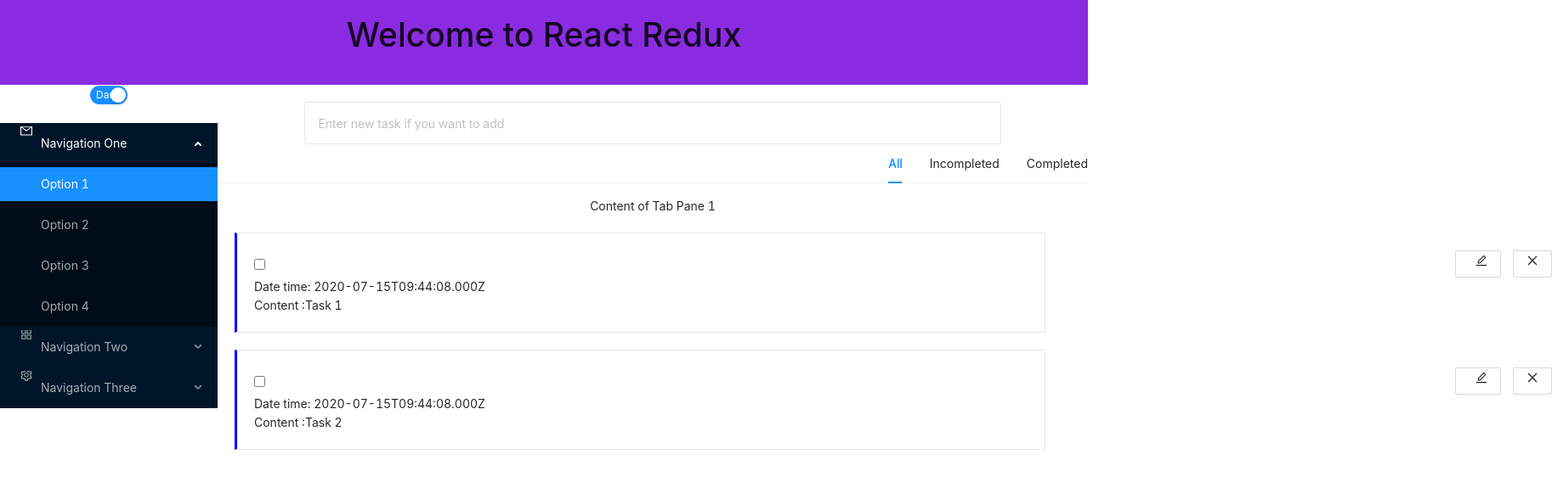
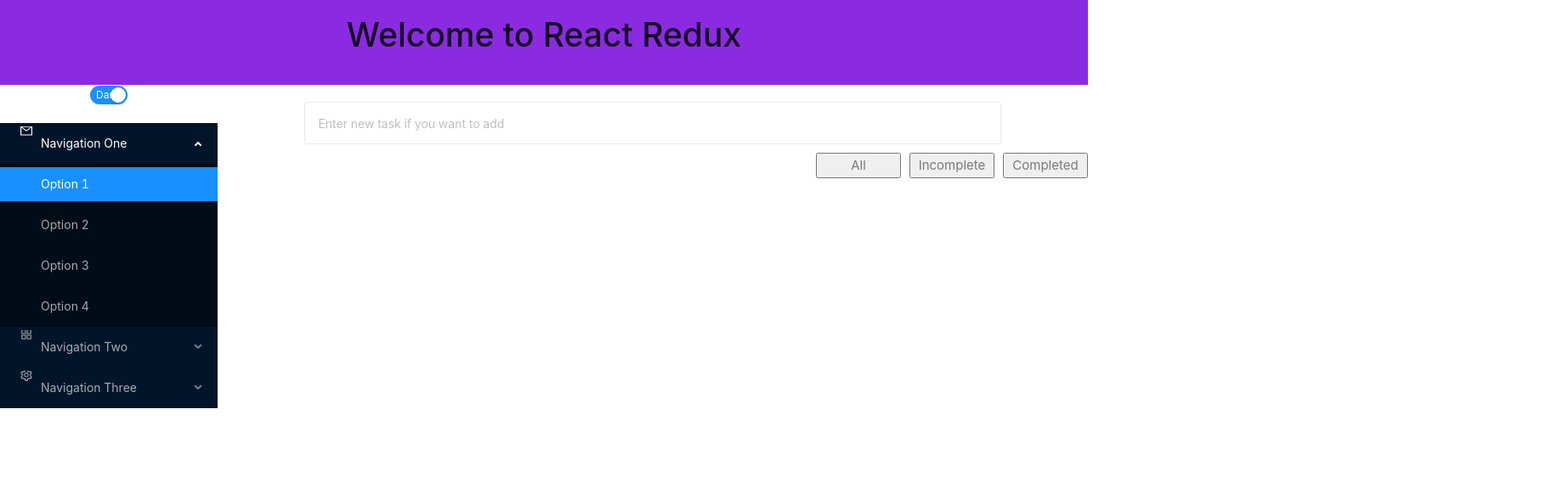
Before and after one commit to htactive-camht/Todo_List_redux, a React (Create React App) app: page / in a window 1280 px wide. Shown: the top 568 px of the page at 85% size, 1826 px wide, since content can reach past the window. Built offline with nearby package versions, Linux system fonts and the light colour scheme.

Commit message:
create function check task

```diff
--- a/package.json
+++ b/package.json
@@ -14,7 +14,8 @@
     "react-redux": "^7.1.3",
     "react-scripts": "3.4.1",
     "redux": "^4.0.5",
-    "redux-thunk": "^2.3.0"
+    "redux-thunk": "^2.3.0",
+    "uuid": "^8.2.0"
   },
   "scripts": {
     "start": "react-scripts start",
--- a/src/actions/index.js
+++ b/src/actions/index.js
@@ -9,7 +9,7 @@
 }
 
 export const addTaskList = (task) => {
-    console.log("đã vào action", task);
+
     return {
         type: ADD_TASK,
         payload: task
@@ -17,22 +17,25 @@
 }
 
 export const deleteTask = (id) => {
-      console.log('deleteTask íd',id);
+
     return {
         type: DELETE_TASK,
         payload: id
     }
 }
 
-export const checkTask = (id) => {
-    console.log('check Task',id);
-  return {
-      type: CHECK_TASK,
-      payload: id
-  }
-}
+// export const checkTask = (id ) => {
+//     console.log('check Task',id);
+//     return ({
+//         type: UPDATE_TASK,
+//         payload: {
+//             id:id,
+//         }
+//     })
+// }
+
  export const updateTask = (id, text) => {
-     console.log("action Log:", text);
+
     return ({
         type: UPDATE_TASK,
         payload: {
@@ -42,3 +45,14 @@
     })
 
 }
+export const checkTask = (id, ischeck) => {
+
+   return ({
+       type: CHECK_TASK,
+       payload: {
+           id,
+           ischeck
+       }
+   })
+
+}
--- a/src/container/menu.js
+++ b/src/container/menu.js
@@ -1,6 +1,7 @@
 import React from 'react';
 import ReactDOM from 'react-dom';
 import 'antd/dist/antd.css';
+import "./menu.css";
 
 import { Menu, Switch } from 'antd';
 import { MailOutlined, AppstoreOutlined, SettingOutlined } from '@ant-design/icons';
--- a/src/container/tabs.js
+++ b/src/container/tabs.js
@@ -1,5 +1,7 @@
-import React from "react";
+import React, { Component } from "react";
 import "antd/dist/antd.css";
+import { connect } from 'react-redux';
+import TodoReduce from '../reducer/active_reducer';
 import { Tabs } from "antd";
 const { TabPane } = Tabs;
 
@@ -7,18 +9,28 @@
   console.log(key);
 }
 
-const Demo = () => (
+class Demo extends Component {
+    render() {
+        const { todo } = this.props;
+        console.log(todo.todoArr);
+        return (
           <Tabs defaultActiveKey="1" onChange={callback}>
           <TabPane tab="All" key="1">
-      Content of Tab Pane 1
+
           </TabPane>
           <TabPane tab="Incompleted" key="2">
-      Content of Tab Pane 2
+
           </TabPane>
           <TabPane tab="Completed" key="3">
-      Content of Tab Pane 3
+
           </TabPane>
         </Tabs>
-);
-
-export default Demo;
+        )
+    }
+}
+const mapStateProps = (state) => {
+    return {
+      todo: state.todo
+    }
+}
+export default connect(mapStateProps)(Demo)
--- a/src/container/taskList.js
+++ b/src/container/taskList.js
@@ -9,10 +9,16 @@
   checkTask,
 } from "../actions/index";
 import "./tasklist.css";
-import Demo from "./tabs";
 import { Row, Col, Input, Button } from "antd";
 import TextArea from "antd/lib/input/TextArea";
 import { EditOutlined, CloseOutlined, CheckOutlined } from "@ant-design/icons";
+import { Tabs } from "antd";
+import { v1 as uuid } from 'uuid';
+const { TabPane } = Tabs;
+
+function callback(key) {
+  console.log(key);
+}
 // import TodoReduce from "../reducer/active_reducer";
 // import UPDATE_TASK from "../reducer/active_reducer";
 
@@ -21,7 +27,15 @@
     NewTodo: "",
     edit: false,
     cloneValue: "",
+    completed: false,
+    todoList: []
   };
+
+componentWillReceiveProps (nextProps) {
+  return this.setState({ todoList: nextProps.todo});
+
+  }
+
 
   EnterInput = (e) => {
     const d = new Date();
@@ -38,6 +52,7 @@
         dispatch(
           addTaskList({
             //  Delete space character
+            id: uuid(),
             name: this.state.NewTodo.split(" ").join(""),
             color: this.getRandomColor(),
             date: n,
@@ -67,22 +82,26 @@
     }));
   };
 
-  checkTaskByID = () => {
+  checkTaskByID = (id, check) => {
+
     const { dispatch } = this.props;
-    this.setState((state) => ({
-      completed: !state.completed,
-    }));
+
+    dispatch(checkTask(id, check));
   };
 
-  // updateTodoList = (index) => {
-  //   const { dispatch } = this.props;
-  //   dispatch(updateTask(index, this.state.NewTodo));
-  // this.setState((state) => ({
-  //   edit: !state.edit,
-  // }));
-  // };
+  handleAll = (id) => {
+    this.setState({ todoList: this.props.todo});
+  };
 
+   handleInCompleted = () => {
+     console.log("Incompleted", this.props.todo.filter(item => item.completed === false));
+    return this.setState({ todoList: this.props.todo.filter(item => item.completed === false)});
+   }
 
+   handleCompleted = () => {
+    console.log("completed", this.props.todo.filter(item => item.completed !== false));
+   return this.setState({ todoList: this.props.todo.filter(item => item.completed !== false)});
+  }
 
   closeCheck = () => {
     this.setState((state) => ({
@@ -93,25 +112,29 @@
   createTaskList() {
     const { editId } = this.state;
     const { dispatch } = this.props;
-    console.log(this.props.todo, "this.props.todo");
-    console.log('check tick', this.state.completed);
+
     if (!this.state.edit) {
       return (
         <div id="todolist">
-          {this.props.todo.map((eachTask, index) => (
+          {this.state.todoList.map((eachTask, index) => (
             <div key={index} id="divTodo" className="divTodo">
               <div className="divTodoHeader">
-                <input type="checkbox" className="input-checkbox" onClick = {() => this.checkTaskByID()}></input>
+                <input
+                  type="checkbox"
+                  className="input-checkbox"
+                  onClick={() => this.checkTaskByID(eachTask.id, !eachTask.completed)}
+                  checked={eachTask.completed}
+                ></input>
                 <Button
                   className="btnIcon"
-                  onClick={() => this.editUpdateTodoList(index)}
+                  onClick={() => this.editUpdateTodoList(eachTask.id)}
                 >
                   {" "}
                   <EditOutlined />
                 </Button>
                 <Button
                   className="btnIcon"
-                  onClick={() => this.deleteTaskByID(index)}
+                  onClick={() => this.deleteTaskByID(eachTask.id)}
                 >
                   <CloseOutlined />
                 </Button>
@@ -133,17 +156,22 @@
     } else {
       return (
         <div id="todolist">
-          {this.props.todo.map((eachTask, index) =>
-            editId === index ? (
+          {this.state.todoList.map((eachTask, index) =>
+            editId === eachTask.id ? (
               <div key={index} id="divTodo" className="divTodo">
                 <div className="divTodoHeader">
-                  <input type="checkbox" className="input-checkbox"></input>
+                  <input
+                    type="checkbox"
+                    className="input-checkbox"
+                    onClick={() => this.checkTaskByID(eachTask.id, !eachTask.completed)}
+                    checked={eachTask.completed}
+                  ></input>
                   <Button className="btnIcon" onClick={() => this.closeCheck()}>
                     <CheckOutlined />
                   </Button>
                   <Button
                     className="btnIcon"
-                    onClick={() => this.deleteTaskByID(index)}
+                    onClick={() => this.deleteTaskByID(eachTask.id)}
                   >
                     <CloseOutlined />
                   </Button>
@@ -160,7 +188,7 @@
                         className="text-area"
                         onChange={
                           (event) =>
-                            dispatch(updateTask(index, event.target.value))
+                            dispatch(updateTask(eachTask.id, event.target.value))
                           // this.setState({NewTodo: event.target.value})
                         }
                         value={eachTask.name}
@@ -172,16 +200,21 @@
             ) : (
               <div key={index} id="divTodo" className="divTodo">
                 <div className="divTodoHeader">
-                  <input type="checkbox" className="input-checkbox"></input>
+                  <input
+                    type="checkbox"
+                    className="input-checkbox"
+                    onClick={() => this.checkTaskByID(eachTask.id, !eachTask.completed)}
+                    checked={eachTask.completed}
+                  ></input>
                   <Button
                     className="btnIcon"
-                    onClick={() => this.editUpdateTodoList(index)}
+                    onClick={() => this.editUpdateTodoList(eachTask.id)}
                   >
                     <EditOutlined />
                   </Button>
                   <Button
                     className="btnIcon"
-                    onClick={() => this.deleteTaskByID(index)}
+                    onClick={() => this.deleteTaskByID(eachTask.id)}
                   >
                     <CloseOutlined />
                   </Button>
@@ -217,8 +250,13 @@
             type="text"
           ></Input>
         </div>
-        <Demo />
-        <p>{this.createTaskList()}</p>
+
+        <div className="menu">
+          <button onClick={() => this.handleAll()}>All</button>
+          <button onClick={() => this.handleInCompleted()}>Incomplete</button>
+          <button onClick={() => this.handleCompleted()}>Completed</button>
+        </div>
+        {this.createTaskList()}
       </div>
     );
   }
@@ -226,16 +264,11 @@
 
 const mapStateToProps = (state) => {
   // mapStateToProps là hàm có sẳn không được tự tạo
-  console.log("log state:", state.todo.todoArr); // khi dùng ham mapStateToProps thì props sẽ nhận luôn cả dispatch nên dùng dispatch để chạy action gọi vào
+
   return {
     taskList: state.listTask,
     todo: state.todo.todoArr,
   };
 };
 
-// const mapDispatchToProps = (dispatch) => ({
-//   updateUser: (id, name) => dispatch(UPDATE_TASK(id, name)),
-
-// })
-
 export default connect(mapStateToProps)(TaskList);
--- a/src/container/tasklist.css
+++ b/src/container/tasklist.css
@@ -140,3 +140,17 @@
   /* margin-left: 100px; */
   border-width: 1px;
 }
+
+.menu{
+  display: flex;
+  justify-content: flex-end;
+}
+.menu button {
+margin-left: 10px;
+width: 100px;
+font-size: 15px;
+color: rgb(121, 121, 121);
+margin-top: 10px;
+/* border-right: 0.4px solid  rgb(106, 108, 106); */
+
+}
--- a/src/index.js
+++ b/src/index.js
@@ -9,14 +9,17 @@
 
 
 
-const stores = createStore(allReducers)
+const stores = createStore(
+  allReducers,
+  window.__REDUX_DEVTOOLS_EXTENSION__ && window.__REDUX_DEVTOOLS_EXTENSION__()
+)
 
 ReactDOM.render(
-  <React.StrictMode>
+
     <Provider store ={stores}>
       <App />
-    </Provider>
-  </React.StrictMode>,
+    </Provider>,
+
   document.getElementById('root')
 );
 
--- a/src/reducer/active_reducer.js
+++ b/src/reducer/active_reducer.js
@@ -12,20 +12,7 @@
 const n = d.toISOString();
 const todoList = {
   todoArr: [
-    {
-      name: "Task 1",
-      date: n,
-      color: "blue",
-      isUpdate: false,
-      completed: false,
-    },
-    {
-      name: "Task 2",
-      date: n,
-      color: "red",
-      isUpdate: false,
-      completed: false,
-    },
+
   ],
 };
 export default function TodoReduce(state = todoList, action) {
@@ -45,7 +32,7 @@
       console.log(" delete", action.payload);
       return {
         ...state,
-        todoArr: state.todoArr.filter((e, i) => i !== action.payload),
+        todoArr: state.todoArr.filter((e, i) => e.id !== action.payload),
       };
 
     case UPDATE_TASK:
@@ -54,15 +41,16 @@
       return {
         ...state,
         todoArr: state.todoArr.map((task, index) =>
-          index === payload.id ? { ...task, name: payload.text } : task
+        task.id === payload.id ? { ...task, name: payload.text } : task
         ),
       };
 
-    case CHECK_TASK:
+      case CHECK_TASK:
+
       return {
         ...state,
         todoArr: state.todoArr.map((task, index) =>
-          index === payload.id ? { ...task, completed: !task.completed } : task
+        task.id === action.payload.id ?{ ...task, completed: !task.completed } : task
         ),
       };
 
```
Also changed, not shown: 1 other file (tests, documents, lock files or other folders). Lines whose indentation alone changed are shown as unchanged.
